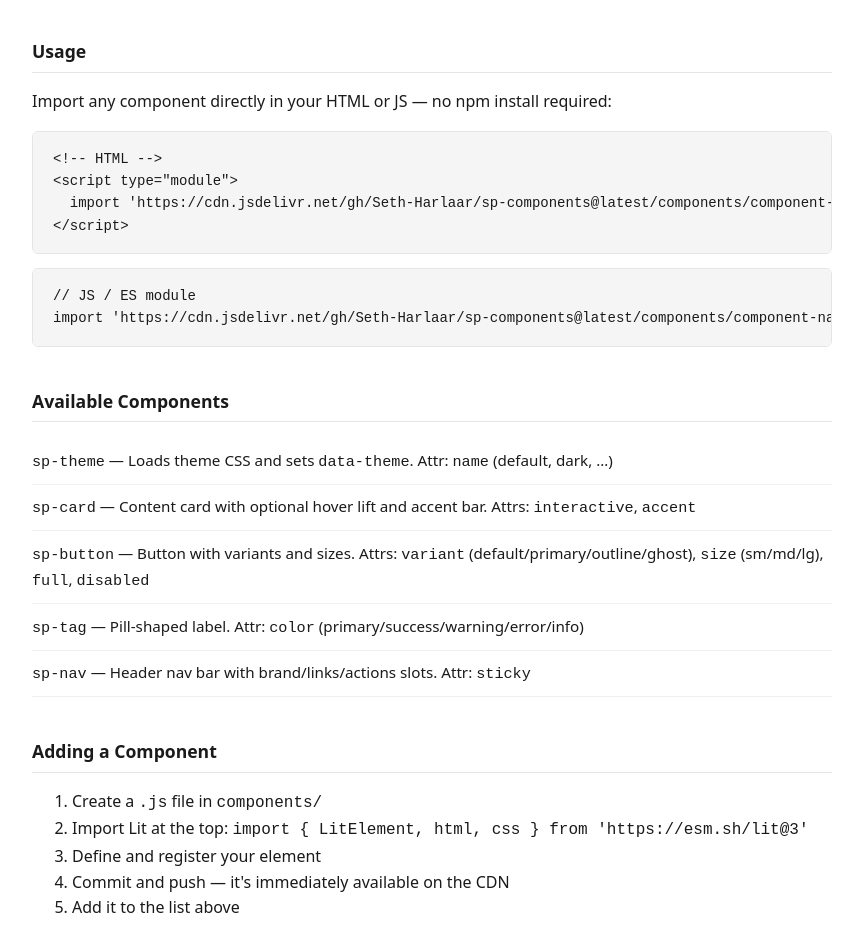
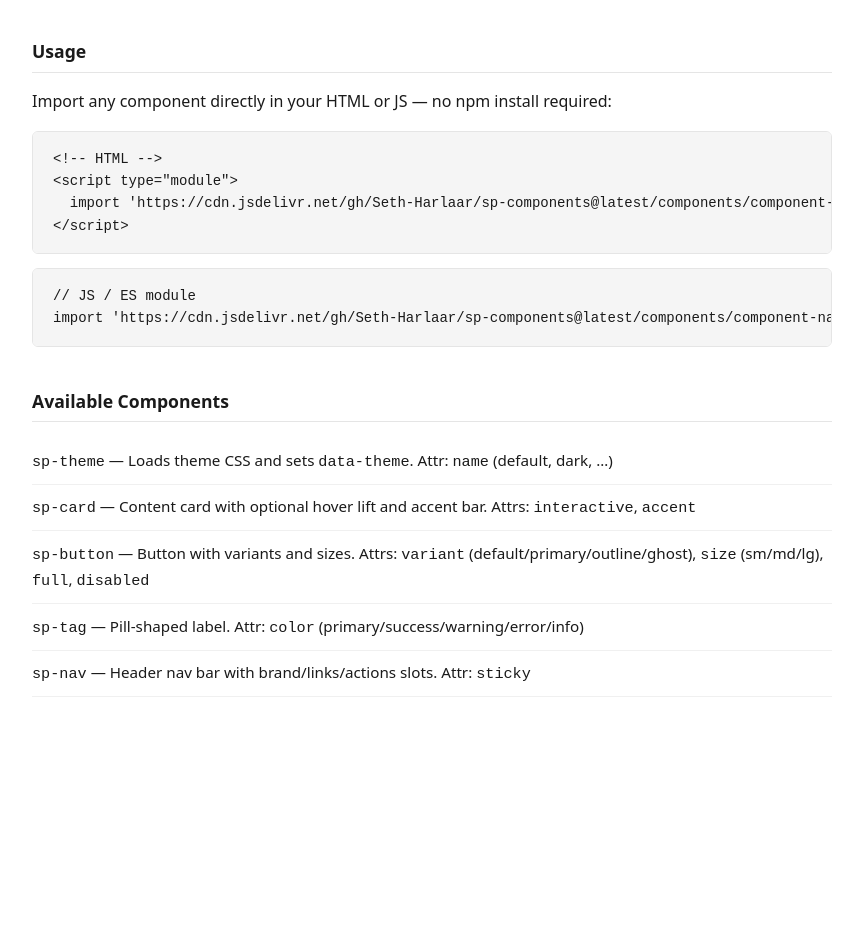
Before and after one commit to Seth-Harlaar/sp-components, a plain HTML site: page docs/index.html in a window 1280 px wide. Shown: the part 141-1092 px from the top of the page, without its empty margins (208-1071 px from the left). After the commit the page ends 902 px from the top, so only its background shows below. Drawn offline with Linux system fonts and the light colour scheme.

Commit message:
update notes

```diff
--- a/docs/index.html
+++ b/docs/index.html
@@ -57,13 +57,5 @@ import 'https://cdn.jsdelivr.net/gh/Seth-Harlaar/sp-components@latest/components
     <li><code>sp-nav</code> — Header nav bar with brand/links/actions slots. Attr: <code>sticky</code></li>
   </ul>
 
-  <h2>Adding a Component</h2>
-  <ol>
-    <li>Create a <code>.js</code> file in <code>components/</code></li>
-    <li>Import Lit at the top: <code>import { LitElement, html, css } from 'https://esm.sh/lit@3'</code></li>
-    <li>Define and register your element</li>
-    <li>Commit and push — it's immediately available on the CDN</li>
-    <li>Add it to the list above</li>
-  </ol>
 </body>
 </html>
--- a/themes/default.css
+++ b/themes/default.css
@@ -6,7 +6,7 @@
   CSS custom properties cascade through Shadow DOM, so swapping these at a
   parent element level automatically themes all descendant components.
 
-  Future: components expose internals via part="" attributes, enabling
+  Components expose internals via part="" attributes, enabling
   ::part() selectors in external stylesheets to go beyond variable-based theming.
 */
 
```
Also changed, not shown: components/_template/sp-template.js (added, +26 -0 lines), 1 other file.
